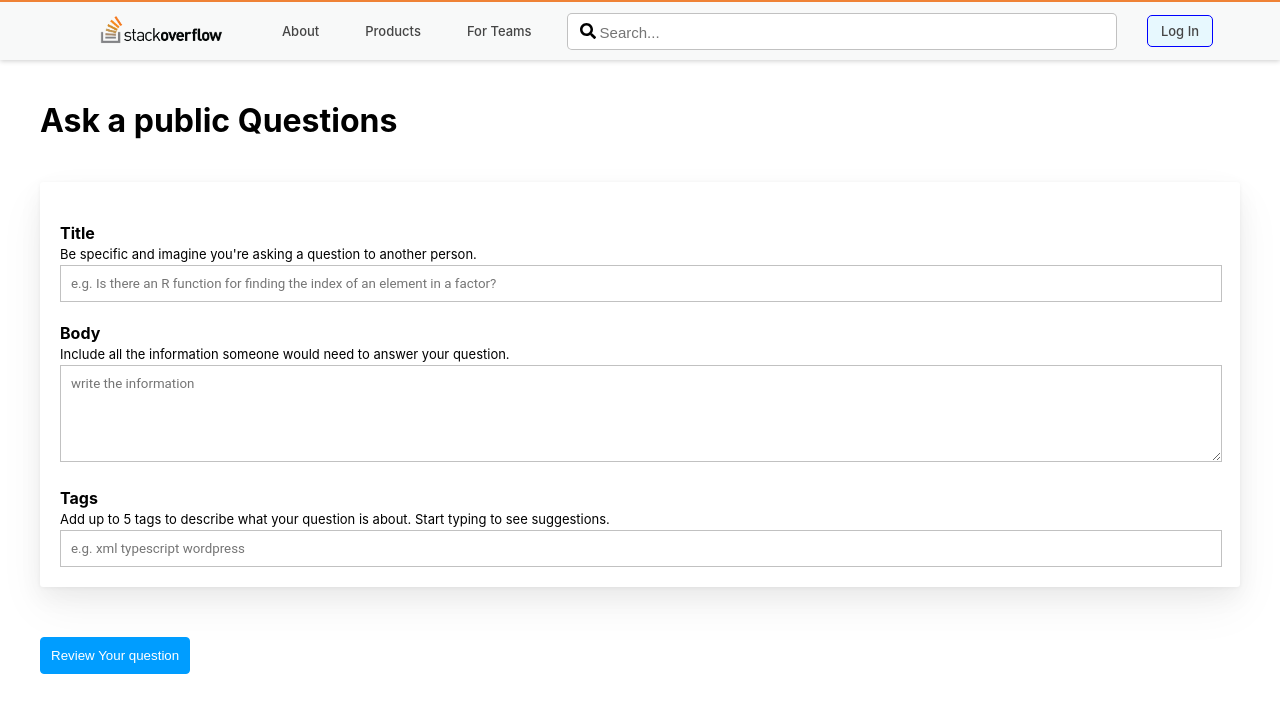
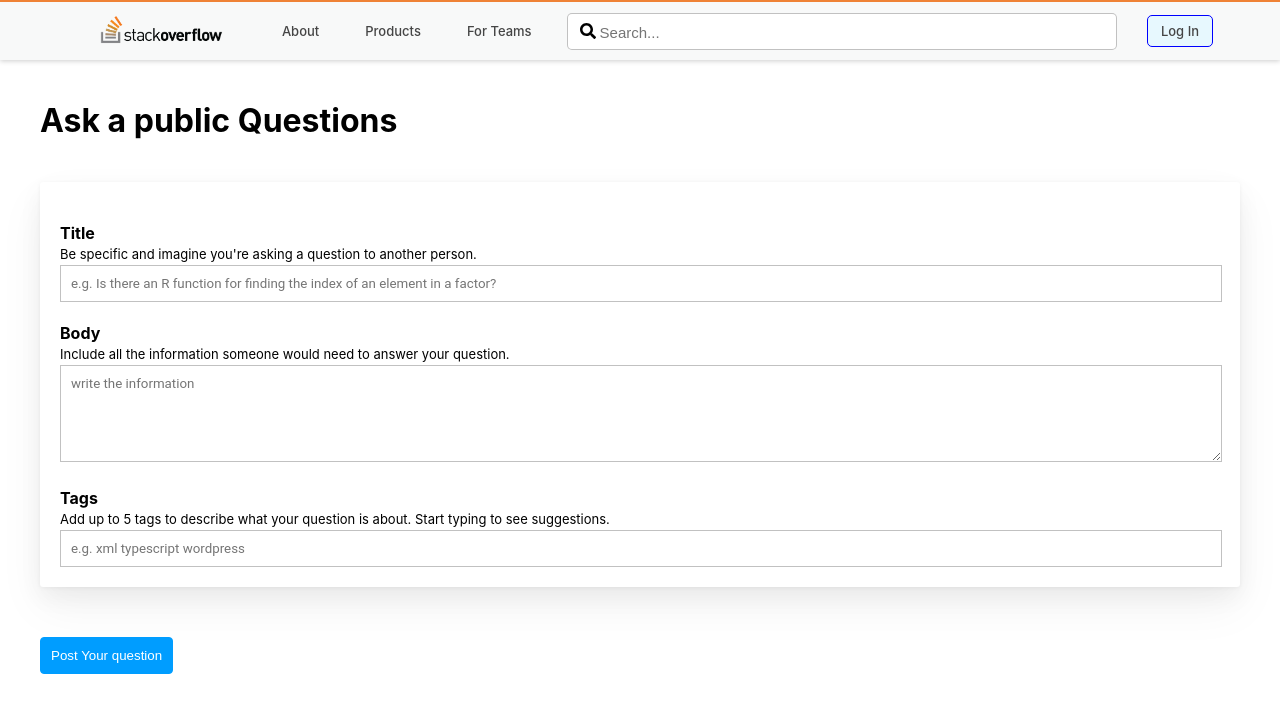
Before and after one commit to Magar0/StackOverflow-clone-MERN, a React (Create React App) app in the folder client/: page /askquestion in a window 1280 px wide. Shown: the top 712 px of the page. Built offline with nearby package versions, Linux system fonts and the light colour scheme; no server answers.

Commit message:
updated sahring url

```diff
--- a/client/src/pages/askQuestion/AskQuestion.jsx
+++ b/client/src/pages/askQuestion/AskQuestion.jsx
@@ -63,7 +63,7 @@ const AskQuestion = () => {
                             </label>
 
                         </div>
-                        <input type="submit" value="Review Your question" className="review-btn" />
+                        <input type="submit" value="Post Your question" className="review-btn" />
                     </form>
                 </div>
             </div>
--- a/client/src/pages/questions/QuestionDetails.jsx
+++ b/client/src/pages/questions/QuestionDetails.jsx
@@ -16,7 +16,7 @@ const QuestionDetails = () => {
     const { loading, error } = useSelector(state => state.questions);
     const location = useLocation();
 
-    const url = process.env.REACT_APP_URL || "http://localhost:3000"
+    const url = process.env.REACT_APP_SHARE_URL || "http://localhost:3000"
 
     const handleShare = () => {
         const fullUrl = url + location.pathname;
```
